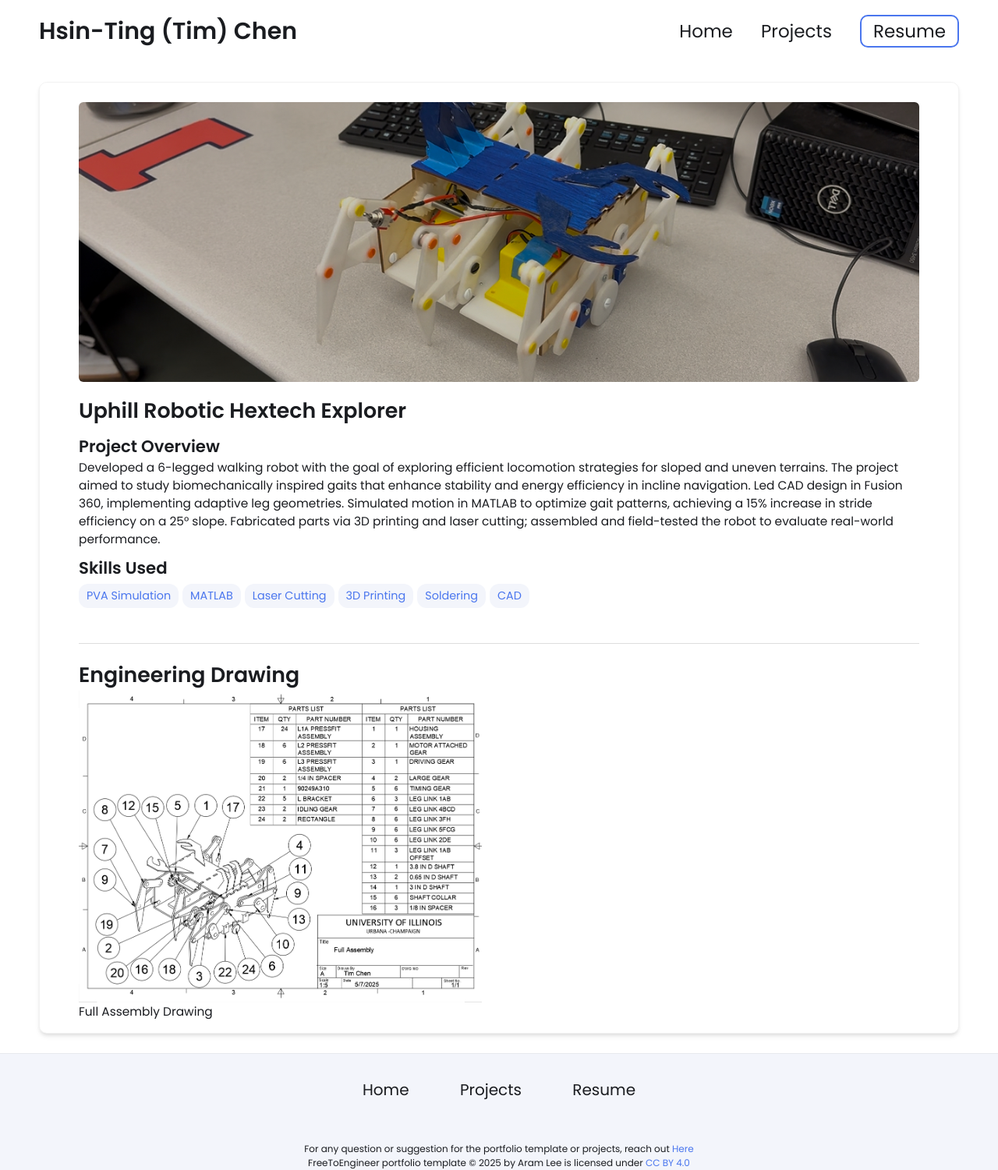
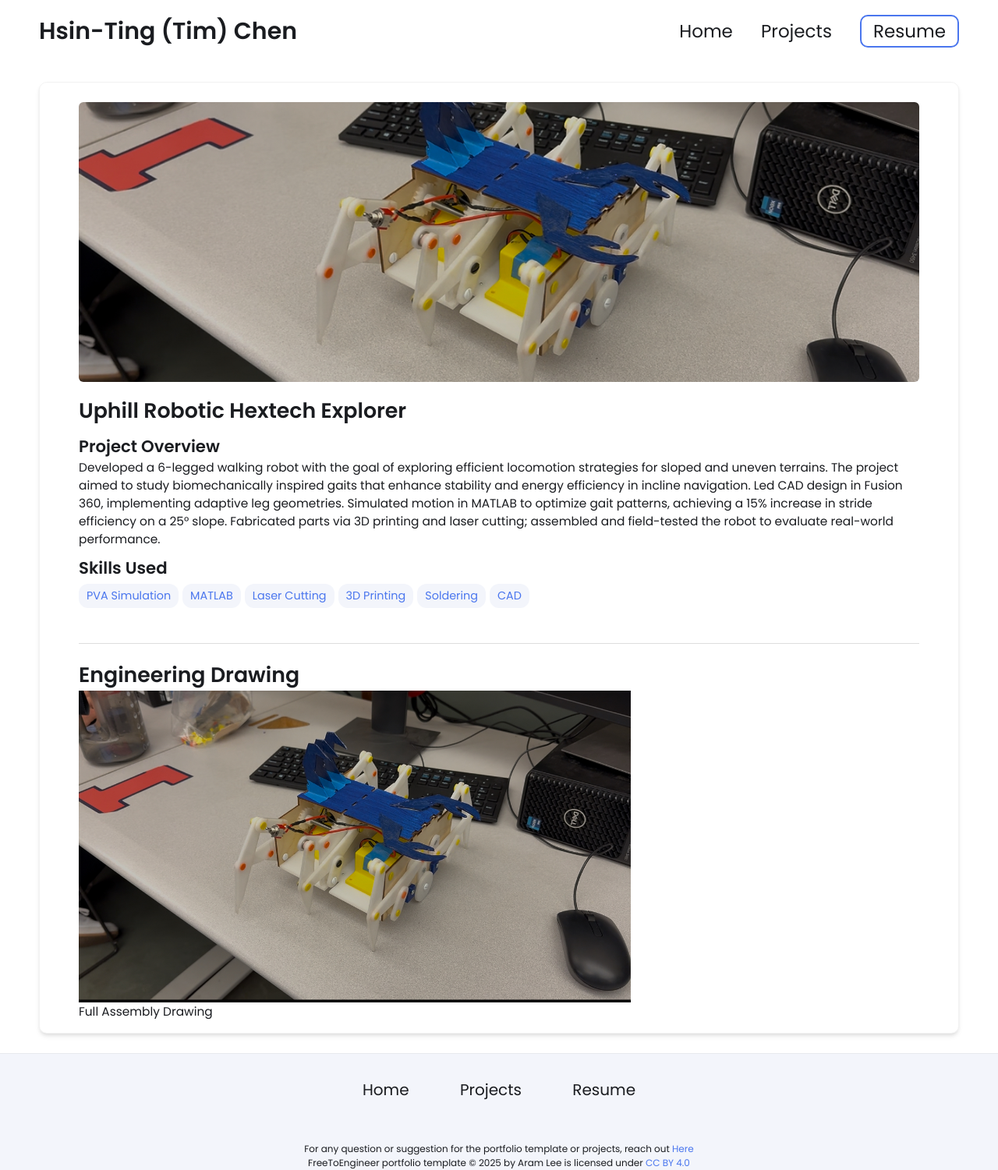
Before and after one commit to timchen863/timchen863.github.io, a Jekyll site: the page built from _projects/Uphill Robotic Hextech Explorer/index.md, in a window 1280 px wide. Shown: the whole page at 78% size. Built offline with Jekyll 4.4.1, drawn with Linux system fonts in a browser that asks for light colours.

Commit message:
Update index.md

```diff
--- a/_projects/Uphill Robotic Hextech Explorer/index.md
+++ b/_projects/Uphill Robotic Hextech Explorer/index.md
@@ -16,5 +16,5 @@ main-image: /hextechdemo.jpg
 
 ---
 # Engineering Drawing
-{% include image-gallery.html images="FullAssemblyDrawing.png" height="400" %}
+{% include image-gallery.html images="hextechdemo.jpg" height="400" %}
 Full Assembly Drawing
```
